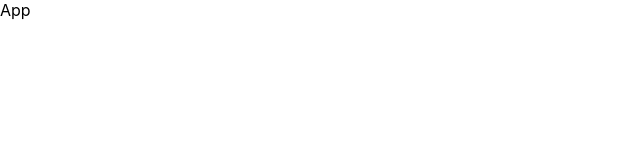
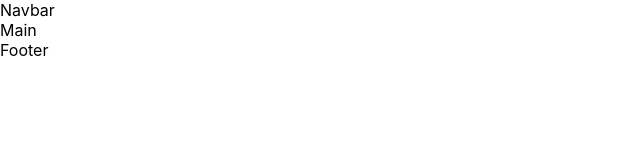
Before and after one commit to kunalkatara12/MyPortfolio, a React (Create React App) app: page / in a window 1280 px wide. Shown: the top 160 px of the page, without its empty margins (0-640 px from the left). Built offline with nearby package versions, Linux system fonts and the light colour scheme.

Commit message:
added main files

```diff
--- a/src/App.js
+++ b/src/App.js
@@ -1,9 +1,14 @@
-import React from 'react'
+import React from "react";
+import { Footer, Main, Navbar } from "./components";
 
 const App = () => {
   return (
-    <div>App</div>
-  )
-}
+    <>
+      <Navbar />
+      <Main />
+      <Footer />
+    </>
+  );
+};
 
-export default App
+export default App;
--- /dev/null
+++ b/src/components/About.jsx
@@ -0,0 +1,9 @@
+import React from 'react'
+
+const About = () => {
+  return (
+    <div>About</div>
+  )
+}
+
+export default About
--- /dev/null
+++ b/src/components/Contact.jsx
@@ -0,0 +1,9 @@
+import React from 'react'
+
+const Contact = () => {
+  return (
+    <div>Contact</div>
+  )
+}
+
+export default Contact
--- /dev/null
+++ b/src/components/Footer.jsx
@@ -0,0 +1,9 @@
+import React from 'react'
+
+const Footer = () => {
+  return (
+    <div>Footer</div>
+  )
+}
+
+export default Footer
--- /dev/null
+++ b/src/components/Home.jsx
@@ -0,0 +1,9 @@
+import React from 'react'
+
+const Home = () => {
+  return (
+    <div>Home</div>
+  )
+}
+
+export default Home
--- /dev/null
+++ b/src/components/Main.jsx
@@ -0,0 +1,9 @@
+import React from 'react'
+
+const Main = () => {
+  return (
+    <div>Main</div>
+  )
+}
+
+export default Main
--- /dev/null
+++ b/src/components/Navbar.jsx
@@ -0,0 +1,9 @@
+import React from 'react'
+
+const Navbar = () => {
+  return (
+    <div>Navbar</div>
+  )
+}
+
+export default Navbar
--- /dev/null
+++ b/src/components/Projects.jsx
@@ -0,0 +1,9 @@
+import React from 'react'
+
+const Projects = () => {
+  return (
+    <div>Projects</div>
+  )
+}
+
+export default Projects
--- /dev/null
+++ b/src/components/index.js
@@ -0,0 +1,7 @@
+export { default as Navbar } from "./Navbar";
+export { default as About } from "./About";
+export { default as Home } from "./Home";
+export { default as Contact } from "./Contact";
+export { default as Main } from "./Main";
+export { default as Footer } from "./Footer";
+export { default as Projects } from "./Projects";
```
Also changed, not shown: src/components/style.css (added).
